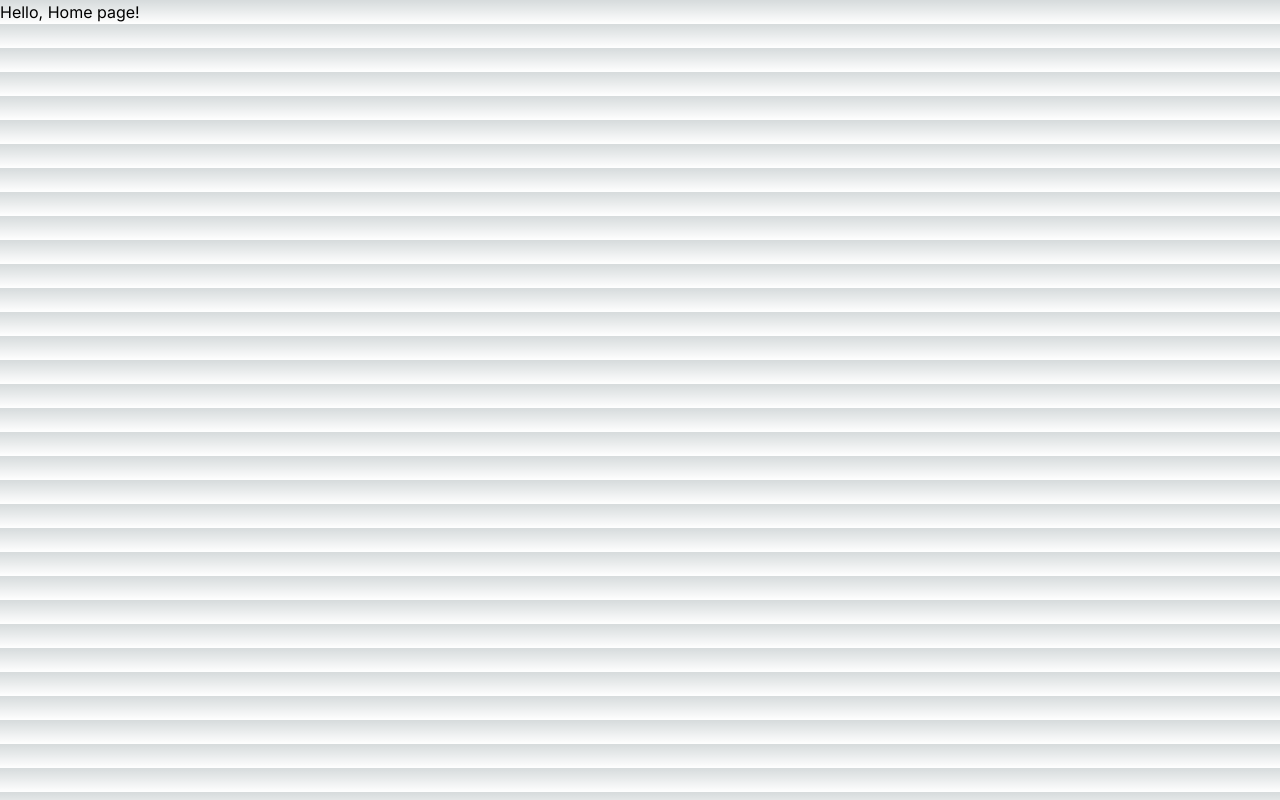
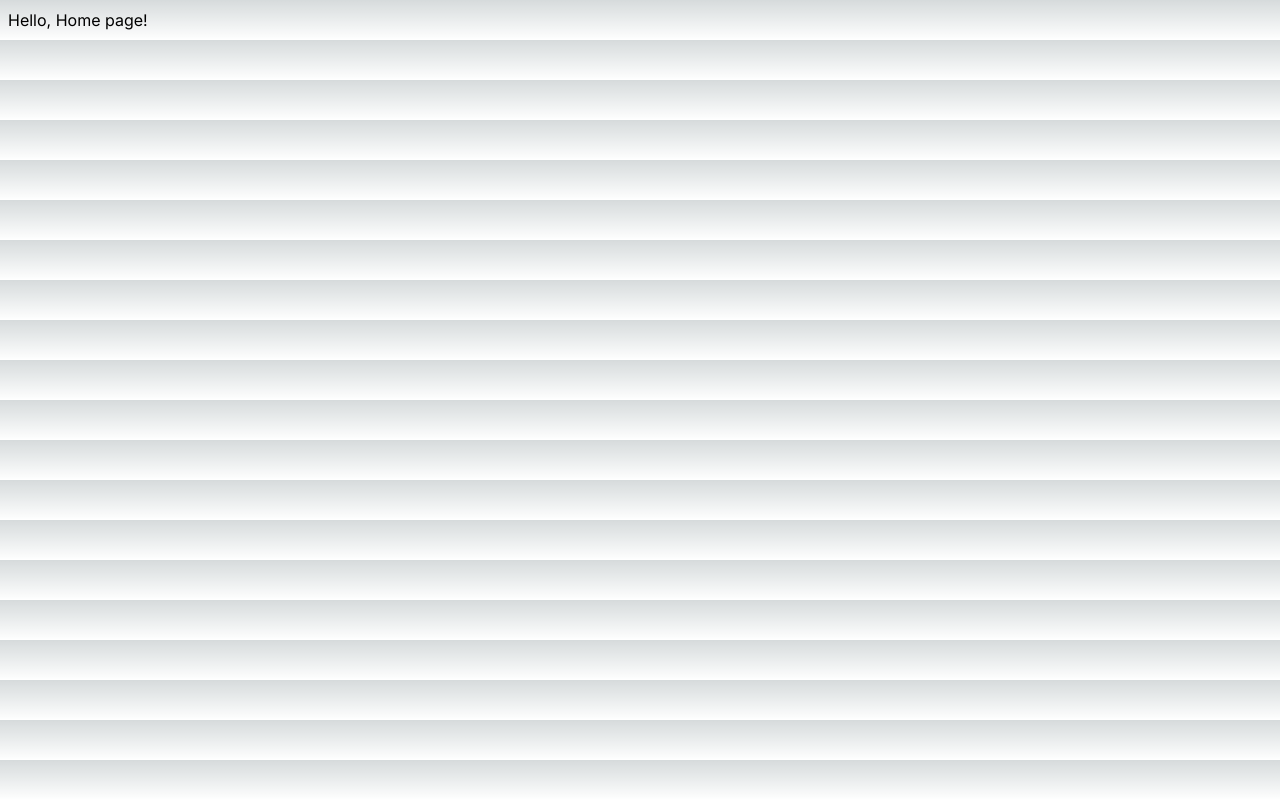
Before and after one commit to Adam43/FoodOpp-App, a Next.js app in the folder food-opp/: page /user in a window 1280 px wide. Built offline with nearby package versions, Linux system fonts and the light colour scheme.

Commit message:
adding flex layout

```diff
--- a/food-opp/app/user/page.js
+++ b/food-opp/app/user/page.js
@@ -3,7 +3,7 @@ import Header from "./Header";
 // `app/page.tsx` is the UI for the `/` URL
 export default function Page() {
     return (
-        <div>
+        <div className="flex flex-col p-2">
             <Header />
         </div>
     )
```
